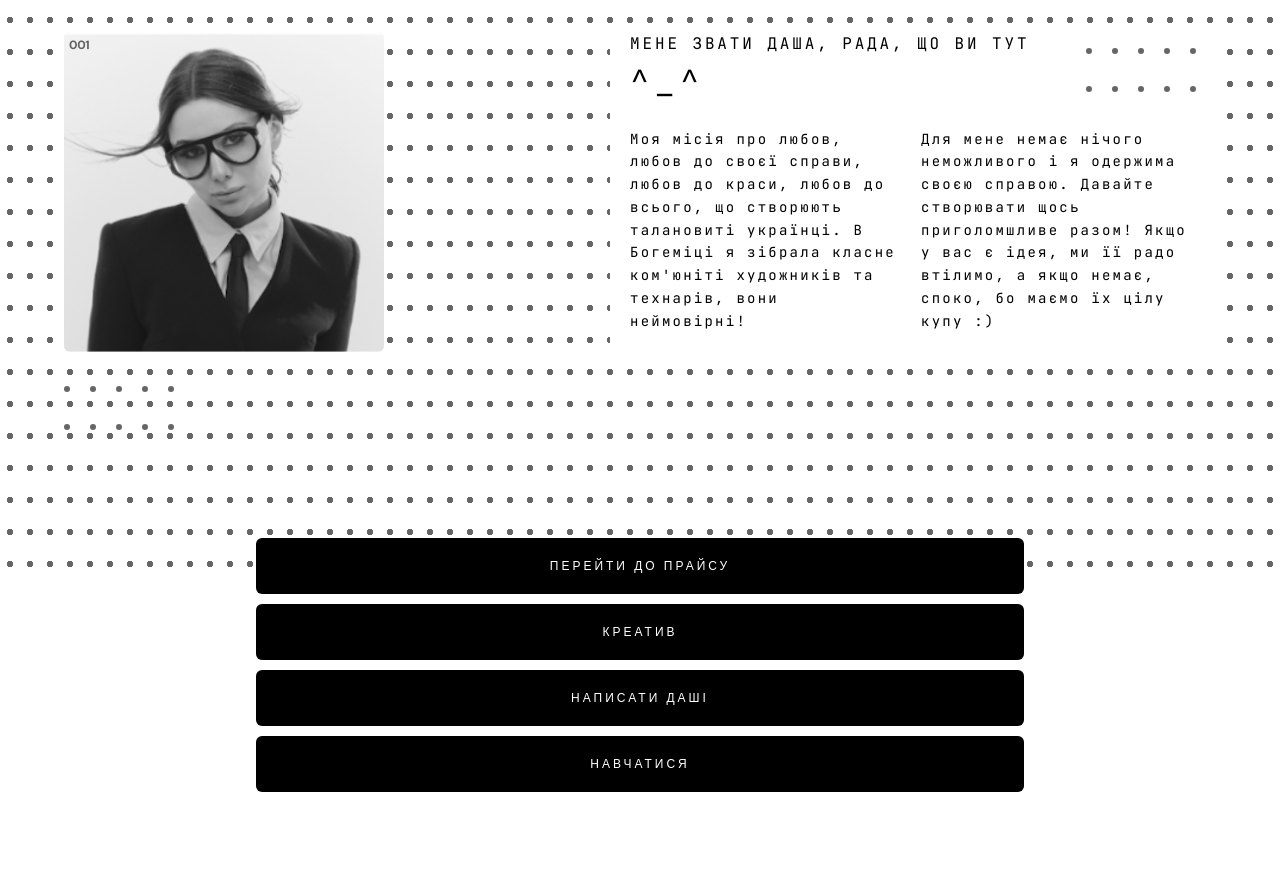
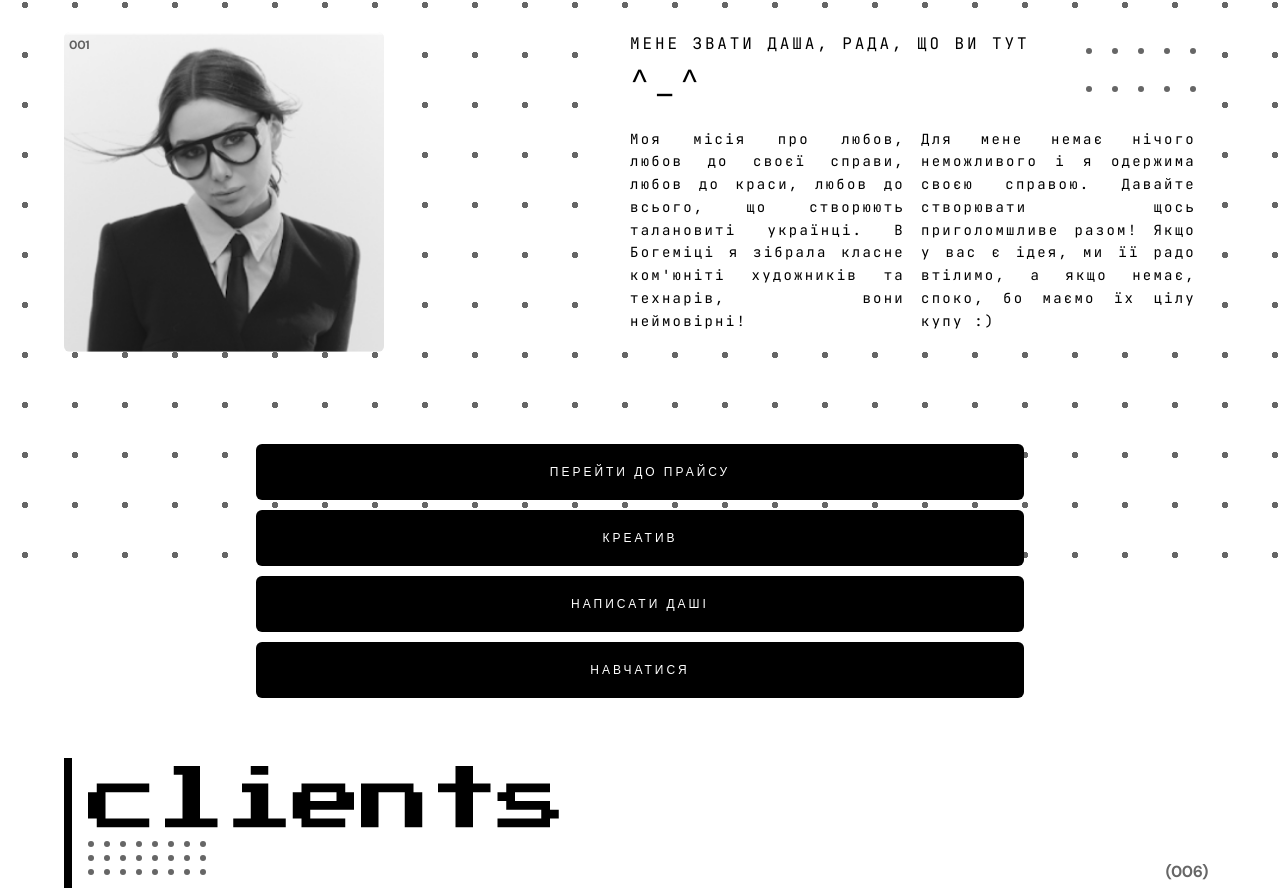
Before and after one commit to ElizavetaDX/Bohemia.com, a Next.js app: page / in a window 1280 px wide. Shown: the part 220-1110 px from the top of the page. Built offline with nearby package versions, Linux system fonts and the light colour scheme; a web font is replaced by a local one.

Commit message:
оновлення структури та додавання каруселі

```diff
--- a/src/app/brutalism.css
+++ b/src/app/brutalism.css
@@ -37,7 +37,7 @@
   right: 0;
   bottom: 0;
   background-image: radial-gradient(circle, rgba(0, 0, 0, 0.6) 2px, transparent 2px);
-  background-size: 20px 32px;
+  background-size: 50px 50px;
   background-position: 0 0;
   pointer-events: none;
   z-index: 0;
@@ -46,7 +46,7 @@
 @media (min-width: 768px) {
   .bg-dots-pattern::before {
     background-image: radial-gradient(circle, rgba(0, 0, 0, 0.6) 3px, transparent 3px);
-    background-size: 20px 32px;
+    background-size: 50px 50px;
   }
 }
 
--- a/src/app/globals.css
+++ b/src/app/globals.css
@@ -40,3 +40,16 @@ body {
 ::-webkit-scrollbar-thumb:hover {
   background: var(--graphite);
 }
+
+@keyframes carousel-scroll {
+  0% {
+    transform: translateX(0);
+  }
+  100% {
+    transform: translateX(-50%);
+  }
+}
+
+.animate-carousel {
+  animation: carousel-scroll 40s linear infinite;
+}
--- a/src/app/page.tsx
+++ b/src/app/page.tsx
@@ -368,7 +368,7 @@ export default function Home() {
       {/* Content / About */}
       <section
         id="content"
-        className="px-6 md:px-12 py-6 md:py-4 pb-10 md:pb-6 min-h-0 lg:min-h-[360px]"
+        className="px-6 md:px-12 py-6 md:py-4 pb-[10px] min-h-0 lg:min-h-[360px]"
         style={{ marginTop: '10px', marginBottom: '10px' }}
       >
         <div className="max-w-6xl mx-auto relative">
@@ -407,10 +407,10 @@ export default function Home() {
                 </div>
               </div>
               <div className="grid grid-cols-1 md:grid-cols-2 gap-4 md:gap-4 text-sm leading-relaxed tracking-[0.1em] sm:tracking-[0.16em] max-w-3xl">
-                <p className="break-words text-black">
+                <p className="break-words text-black text-justify">
                   {'Моя місія про любов, любов до своєї справи, любов до краси, любов до всього, що створюють талановиті українці. В Богеміці я зібрала класне ком\'юніті художників та технарів, вони неймовірні!'}
                 </p>
-                <p className="break-words text-black">
+                <p className="break-words text-black text-justify">
                   Для мене немає нічого неможливого і я одержима своєю справою. Давайте створювати щось приголомшливе разом! Якщо у вас є ідея, ми її радо втілимо, а якщо немає, споко, бо маємо їх цілу купу :)
                 </p>
               </div>
@@ -419,19 +419,8 @@ export default function Home() {
         </div>
       </section>
 
-      {/* Точки под секцией content */}
-      <div className="px-6 md:px-12">
-        <div className="max-w-6xl mx-auto flex justify-start">
-          <div className="grid grid-cols-5 gap-x-5 gap-y-8">
-            {Array.from({ length: 10 }).map((_, i) => (
-              <div key={i} className="w-1 h-1 md:w-1.5 md:h-1.5 bg-black/60 rounded-full" />
-            ))}
-          </div>
-        </div>
-      </div>
-
       {/* Central menu buttons */}
-      <div className="mt-12 md:mt-12 space-y-4 px-6 md:px-12 pt-8 md:pt-[50px] pb-[50px]">
+      <div className="mt-12 md:mt-12 space-y-4 px-6 md:px-12 pt-[10px] md:pt-[10px] pb-[10px]">
         <div className="max-w-6xl mx-auto">
           {heroButtons.map((button) =>
             button.external ? (
@@ -460,12 +449,12 @@ export default function Home() {
       </div>
 
       {/* Section 006: Clients */}
-      <section id="clients" className="px-6 md:px-12 py-16 md:py-10 bg-white">
+      <section id="clients" className="px-6 md:px-12 py-16 md:py-10">
         <div className="max-w-6xl mx-auto">
           <div className="relative mb-10 md:mb-12">
             <div className="flex flex-col md:flex-row items-start justify-between gap-6">
               <div className="flex items-start gap-3 md:gap-4 relative">
-                <div className="border-l-8 border-black pl-4">
+                <div className="border-l-8 border-black pl-4 bg-white py-2 pr-4">
                   <div className="flex items-center gap-4">
                     <h2 className="font-press-start font-normal text-4xl sm:text-5xl md:text-6xl lg:text-[70px] leading-[0.8] tracking-tight">
                       clients
@@ -479,7 +468,7 @@ export default function Home() {
                 </div>
               </div>
             </div>
-            <span className="absolute bottom-0 right-0 text-sm md:text-base tracking-tight uppercase text-black/60 font-bold">
+            <span className="absolute bottom-0 right-0 text-sm md:text-base tracking-tight uppercase text-black/60 font-bold bg-white px-2 py-1">
               (006)
             </span>
           </div>
@@ -487,7 +476,7 @@ export default function Home() {
             {[1, 2, 3, 4, 5, 6].map((i) => (
               <div
                 key={i}
-                className="flex items-center justify-center min-h-[80px] border-2 border-black/20 rounded-md text-[10px] md:text-xs tracking-[0.2em] uppercase text-black/50"
+                className="flex items-center justify-center min-h-[80px] border-2 border-black/20 rounded-md text-[10px] md:text-xs tracking-[0.2em] uppercase text-black/50 bg-white"
               >
                 Client {i}
               </div>
--- a/src/app/services/page.tsx
+++ b/src/app/services/page.tsx
@@ -134,35 +134,33 @@ export default function ServicesPage() {
           <div className="grid grid-cols-3 gap-4 text-xs md:text-sm tracking-[0.25em] uppercase mb-1 md:mb-2">
             <div className="text-left tracking-tight text-base md:text-lg font-bold text-black/60">2025</div>
             <div className="text-center text-base md:text-lg font-bold text-black/60 font-press-start">BOHEMIQA STUDIO</div>
-            <div className="text-right tracking-tight text-base md:text-lg font-bold text-black/60">007</div>
+            <div className="text-right tracking-tight text-base md:text-lg font-bold text-black/60">011</div>
           </div>
-          <h1 className="font-press-start pixel-hero text-4xl sm:text-5xl md:text-6xl lg:text-7xl uppercase text-center tracking-tight leading-tight mt-2 mb-4 md:mb-6">
+          <h1 className="font-press-start pixel-hero text-4xl sm:text-5xl md:text-6xl lg:text-7xl uppercase text-center tracking-tight leading-tight mt-5 mb-[5px]">
             КРЕАТИВ
           </h1>
         </div>
       </section>
 
-      {/* Gallery / Price */}
-      <section id="price" className="px-6 md:px-12 pt-[50px] pb-16 md:pb-[50px]">
-        <div className="max-w-6xl mx-auto">
-          <div className="grid grid-cols-2 md:grid-cols-4 gap-10 md:gap-12 lg:gap-16">
-            {galleryItems.map((item) => {
+      {/* Gallery / Price — infinite carousel */}
+      <section id="price" className="px-0 pt-[50px] pb-16 md:pb-[50px] overflow-hidden">
+        <div className="flex w-full animate-carousel">
+          {[...galleryItems, ...galleryItems].map((item, index) => {
             const label = String(item.id).padStart(2, '0')
             return (
-                <div key={item.id} className="relative">
-                  <div className="absolute -top-5 left-1/2 -translate-x-1/2 text-[9px] md:text-[10px] tracking-[0.3em] uppercase text-black/70">{label}</div>
+              <div key={`${item.id}-${index}`} className="relative flex-shrink-0 w-[180px] md:w-[220px] px-3 md:px-4">
+                <div className="absolute -top-5 left-1/2 -translate-x-1/2 text-[9px] md:text-[10px] tracking-[0.3em] uppercase text-black/70 z-10">{label}</div>
                 <div className="relative aspect-[3/4] overflow-hidden rounded-md">
-                    <Image src={item.src} alt={item.alt} fill className="object-contain" sizes="(max-width: 768px) 50vw, 25vw" />
+                  <Image src={item.src} alt={item.alt} fill className="object-contain" sizes="180px" />
                 </div>
               </div>
             )
           })}
         </div>
-        </div>
       </section>
 
       {/* Section 002: 360 Rotation */}
-      <section id="rotation-360" className="px-6 md:px-12 py-16 md:py-10 bg-white">
+      <section id="rotation-360" className="px-6 md:px-12 py-[30px]">
         <div className="max-w-6xl mx-auto">
           <div className="relative mb-10 md:mb-12">
             <div className="flex flex-col md:flex-row items-start justify-between gap-6">
@@ -189,7 +187,7 @@ export default function ServicesPage() {
       </section>
 
       {/* Section 003: Animation */}
-      <section id="animation" className="px-6 md:px-12 py-0 bg-white">
+      <section id="animation" className="px-6 md:px-12 py-0">
         <div className="max-w-6xl mx-auto">
           <div className="relative mb-10 md:mb-12">
             <div className="flex flex-col md:flex-row items-start justify-between gap-6 py-10">
@@ -212,7 +210,7 @@ export default function ServicesPage() {
       {/* INSTA REELS grid */}
       <div className="grid grid-cols-1 sm:grid-cols-2 lg:grid-cols-3 gap-4 md:gap-6 px-6 md:px-12">
         {['https://www.instagram.com/p/DKZf_FYicfL/embed', 'https://www.instagram.com/p/DMSReLatyEZ/embed', 'https://www.instagram.com/p/DK2RPI8tbBr/embed'].map((src, i) => (
-          <div key={i} className="w-full border-4 border-black overflow-hidden bg-black">
+          <div key={i} className="w-full overflow-hidden bg-black">
             <div className="relative w-full" style={{ paddingBottom: '125%' }}>
               <iframe className="absolute top-0 left-0 w-full h-full" src={src} title={`Instagram Reels ${i + 1}`} allow="accelerometer; autoplay; clipboard-write; encrypted-media; gyroscope; picture-in-picture" allowFullScreen style={{ maxWidth: '100%' }} />
             </div>
@@ -221,7 +219,7 @@ export default function ServicesPage() {
       </div>
 
       {/* Section 004: VFX */}
-      <section id="vfx" className="px-6 md:px-12 py-16 md:py-10 bg-white">
+      <section id="vfx" className="px-6 md:px-12 py-16 md:py-10">
         <div className="max-w-6xl mx-auto">
           <div className="relative mb-10 md:mb-12">
             <div className="flex items-start justify-between gap-6">
@@ -247,7 +245,7 @@ export default function ServicesPage() {
       </section>
 
       {/* Section 005: AI Generation */}
-      <section id="ai-generation" className="px-6 md:px-12 py-16 md:py-10 bg-white">
+      <section id="ai-generation" className="px-6 md:px-12 py-16 md:py-10">
         <div className="max-w-6xl mx-auto">
           <div className="relative mb-10 md:mb-12">
             <div className="flex flex-col md:flex-row items-start justify-between gap-6">
@@ -266,7 +264,7 @@ export default function ServicesPage() {
           </div>
           <div className="grid grid-cols-1 md:grid-cols-3 gap-4 md:gap-6">
             {[{ src: '/gallery-09.png', alt: 'AI generation 1' }, { src: '/gallery-10.png', alt: 'AI generation 2' }, { src: '/gallery-11.png', alt: 'AI generation 3' }].map((item, index) => (
-              <div key={index} className="relative w-full aspect-[3/4] overflow-hidden rounded-md bg-neutral-100">
+              <div key={index} className="relative w-full aspect-[3/4] overflow-hidden rounded-md">
                 <Image src={item.src} alt={item.alt} fill className="object-cover" sizes="(max-width: 768px) 100vw, 33vw" />
               </div>
             ))}
```
Lines whose indentation alone changed are shown as unchanged.
